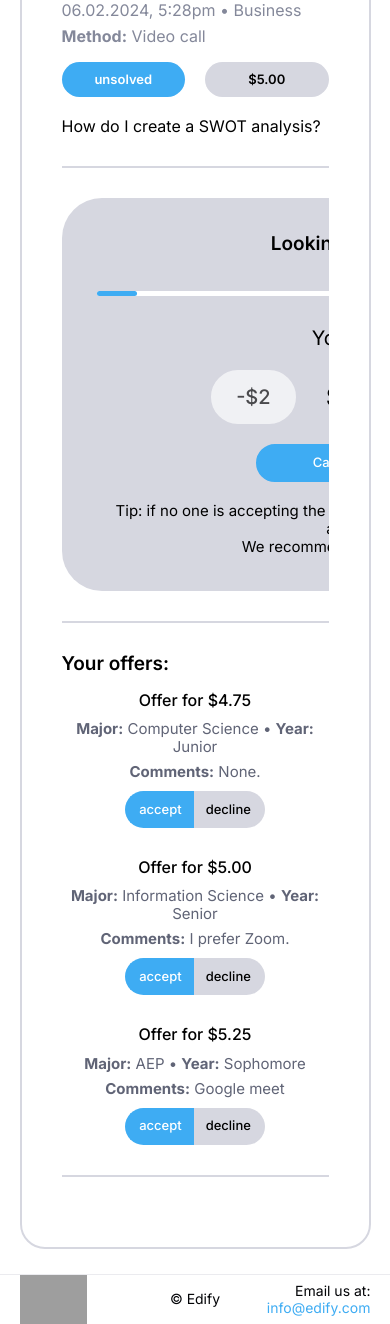
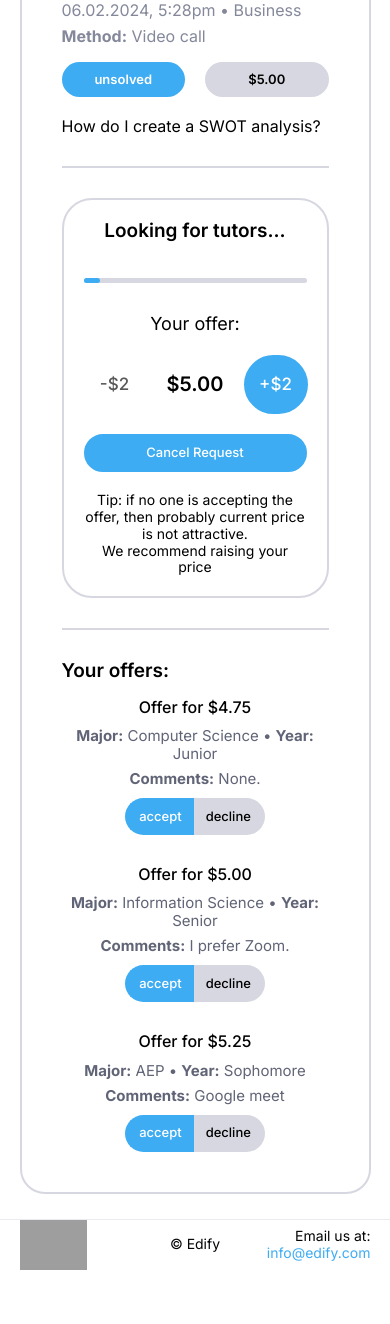
Before and after one commit to lawrencegranda/ilummu, a Flask app: page /question/1 in a window 390 px wide. Shown: the part 229-1553 px from the top of the page. After the commit the page ends 1499 px from the top, so only its background shows below. Run offline with Flask 3, Linux system fonts and the light colour scheme; grey boxes are pictures that could not be loaded.

Commit message:
change styles

```diff
--- a/static/styles/styles.css
+++ b/static/styles/styles.css
@@ -1656,9 +1655,6 @@ button.btn-view:hover {
     flex-direction: column;
     justify-content: flex-start;
     row-gap: 20px;
-    padding-bottom: 30px;
-    margin-bottom: 30px;
-    border-bottom: 2px solid var(--neutral--300);
 }
 
 .offer {
@@ -1981,7 +1979,7 @@ p.create-question-title {
     width: 100%;
     border-radius: 100px;
     height: 5px;
-    background-color: white;
+    background-color: var(--neutral--300);
     margin-top: 0px;
     margin-bottom: 10px;
 }
@@ -2008,11 +2006,13 @@ p.create-question-title {
     justify-content: flex-start;
     overflow: visible;
     row-gap: 20px;
-    background-color: var(--neutral--300);
+    background-color: white;
+    border: 2px solid var(--neutral--300);
     padding: 35px;
     border-radius: 40px;
     max-width: 700px;
-    min-width: 600px;
+    min-width: 400px;
+    width: 100%;
     align-self: center;
     margin-left: auto;
     margin-right: auto;
@@ -2046,11 +2046,14 @@ p.create-question-title {
 }
 
 .btn-bid-update {
-    padding: 10px;
+    padding: 15px;
+    padding-left: 20px;
+    padding-right: 20px;
     border-radius: 100px;
     max-height: none;
+    height: auto;
+    min-width: 83px;
     font-size: 20px;
-    height: auto;
 }
 
 .btn-bid-update:disabled,
@@ -2074,3 +2076,40 @@ p.create-question-title {
     padding: 0;
     align-self: center;
 }
+
+@media only screen and (min-width: 0px) and (max-width: 550px) {
+    .bid-body {
+        padding: 20px;
+        border-radius: 30px;
+        min-width: 0;
+        width: 100%;
+    }
+
+    .bid-label {
+        font-size: 18px;
+    }
+
+    .bid-update-buttons {
+        column-gap: 20px;
+    }
+
+    #bid-value {
+        font-size: 20px;
+    }
+
+    .btn-bid-update {
+        min-width: 64px;
+        padding-left: 0px;
+        padding-right: 0px;
+        font-size: 17px;
+    }
+
+    #btn-bid-cancel {
+        min-width: 0;
+        width: 100%;
+    }
+
+    .bid-tip {
+        font-size: 14px;
+    }
+}
```
Also changed, not shown: other parts of static/styles/styles.css (+17 -17 lines).
